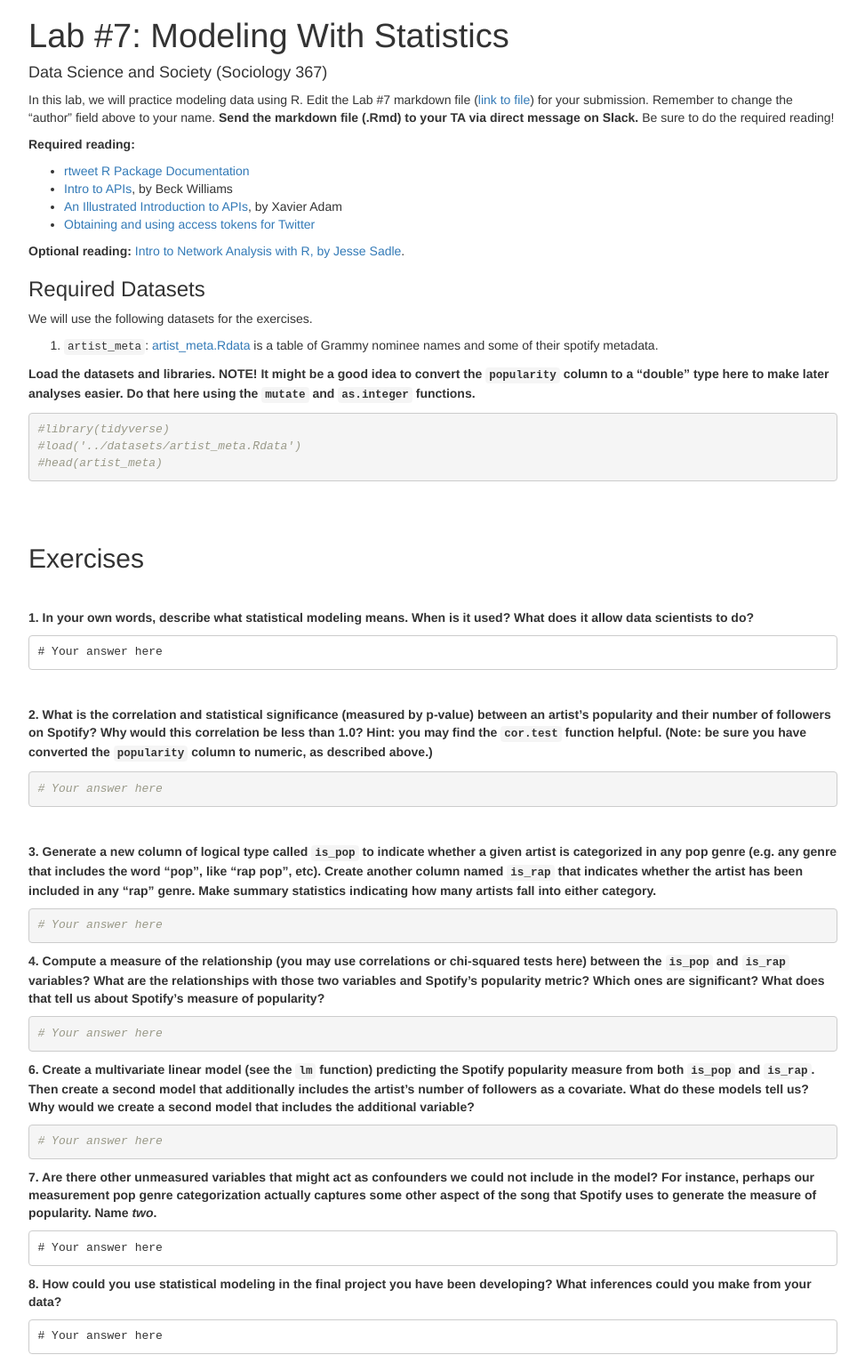
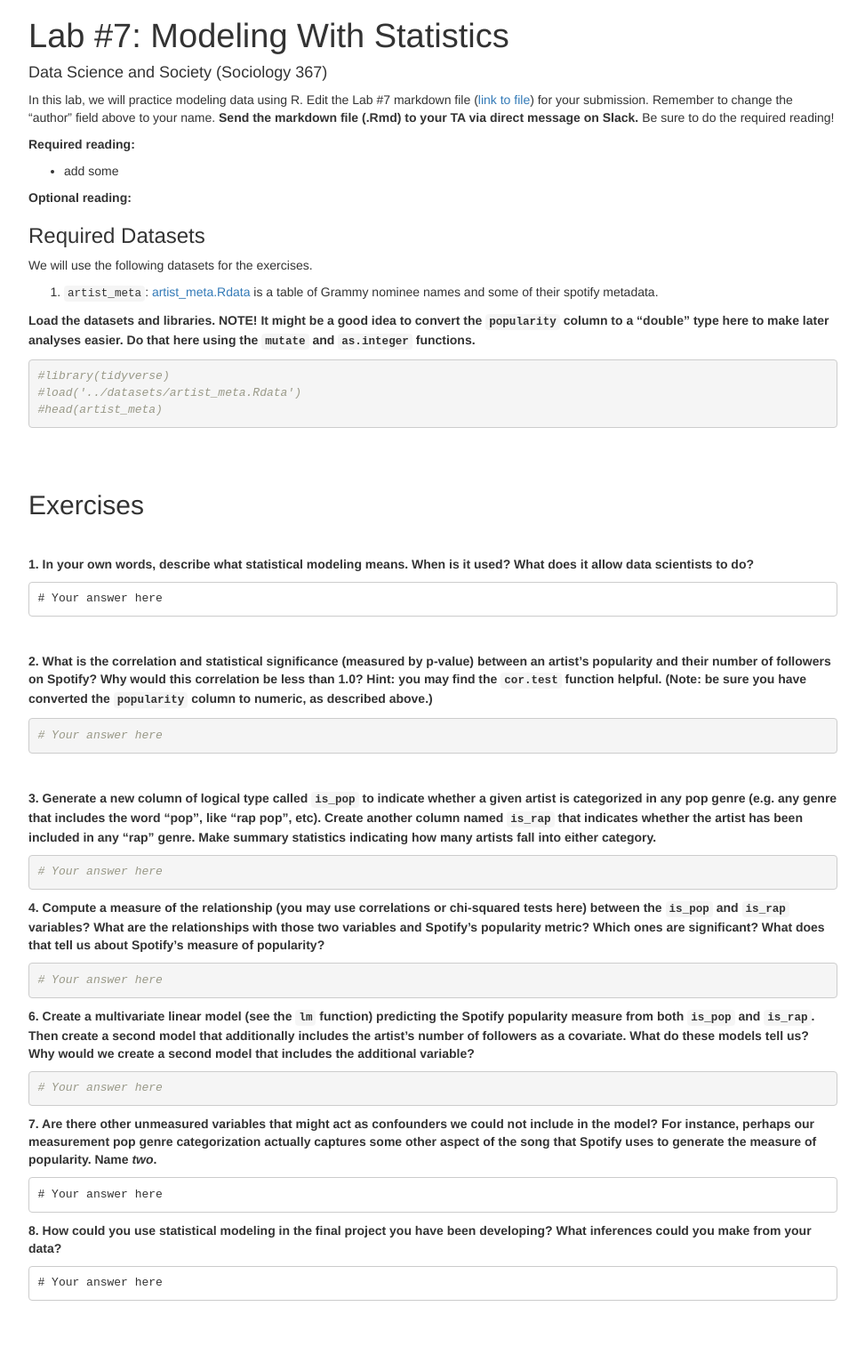
Before and after one commit to dssoc/dssoc.github.io, a Jekyll site: the page assignments/Lab_7.html, which Jekyll copies as it is, in a window 1280 px wide. Shown: the whole page at 89% size, without its empty margins (153-1126 px from the left). Built offline with Jekyll 4.4.1, drawn with Linux system fonts in a browser that asks for light colours; after the commit the page ends 1472 px from its top, so only the background shows below that.

Commit message:
Removed required readings in Lab 7.

```diff
--- a/assignments/Lab_7.html
+++ b/assignments/Lab_7.html
@@ -384,12 +384,9 @@ summary {
 <p>In this lab, we will practice modeling data using R. Edit the Lab #7 markdown file (<a href="https://github.com/dssoc/dssoc.github.io/raw/master/assignments/Lab_7.Rmd">link to file</a>) for your submission. Remember to change the “author” field above to your name. <strong>Send the markdown file (.Rmd) to your TA via direct message on Slack.</strong> Be sure to do the required reading!</p>
 <p><strong>Required reading:</strong></p>
 <ul>
-<li><a href="https://cran.r-project.org/web/packages/rtweet/rtweet.pdf">rtweet R Package Documentation</a></li>
-<li><a href="https://medium.com/@rwilliams_bv/apis-d389aa68104f">Intro to APIs</a>, by Beck Williams</li>
-<li><a href="https://medium.com/epfl-extension-school/an-illustrated-introduction-to-apis-10f8000313b9">An Illustrated Introduction to APIs</a>, by Xavier Adam</li>
-<li><a href="https://cran.r-project.org/web/packages/rtweet/vignettes/auth.html">Obtaining and using access tokens for Twitter</a></li>
+<li>add some</li>
 </ul>
-<p><strong>Optional reading:</strong> <a href="https://www.jessesadler.com/post/network-analysis-with-r/">Intro to Network Analysis with R, by Jesse Sadle</a>.</p>
+<p><strong>Optional reading:</strong></p>
 <div id="required-datasets" class="section level3">
 <h3>Required Datasets</h3>
 <p>We will use the following datasets for the exercises.</p>
```
Also changed, not shown: assignments/Lab_7.Rmd (+2 -5 lines).
